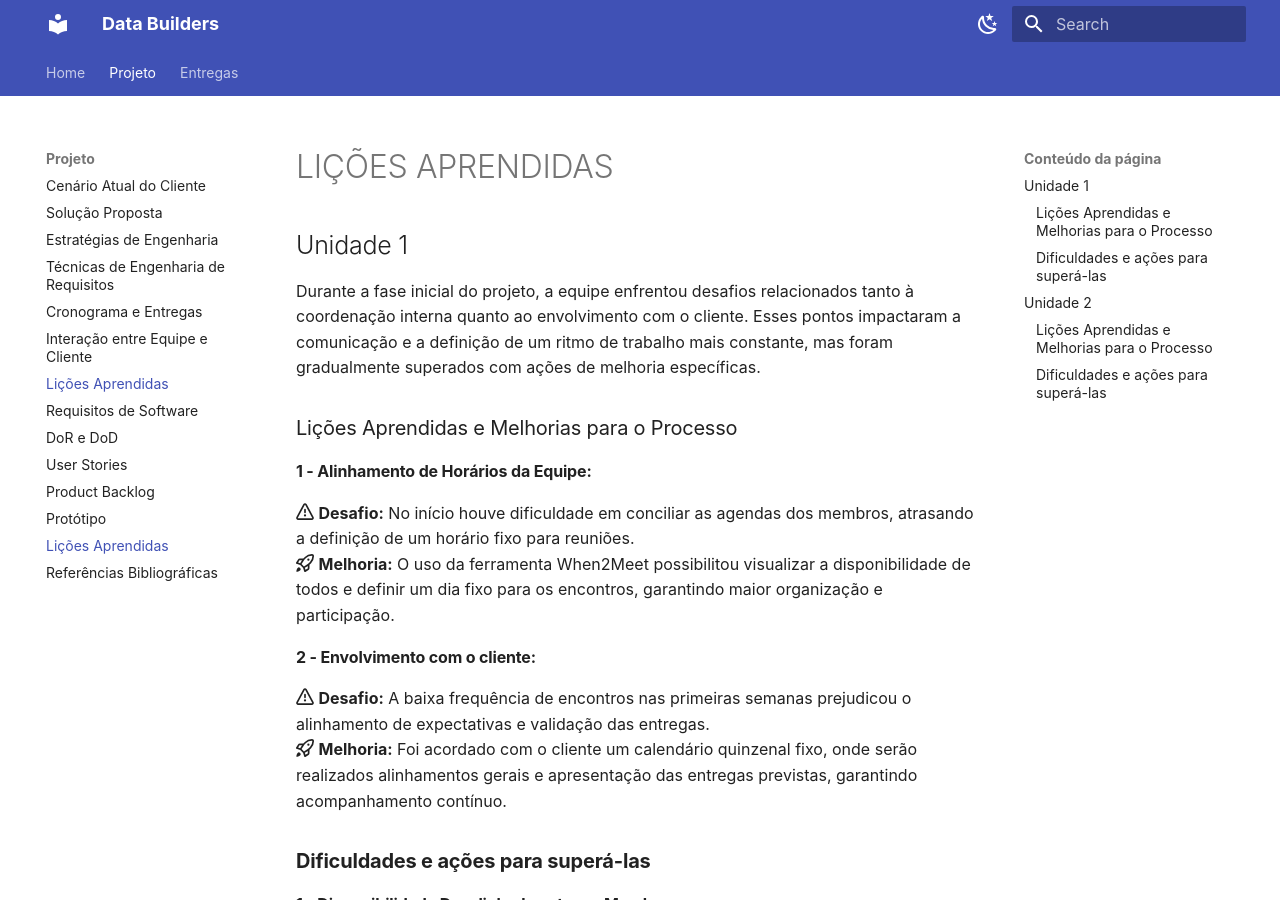
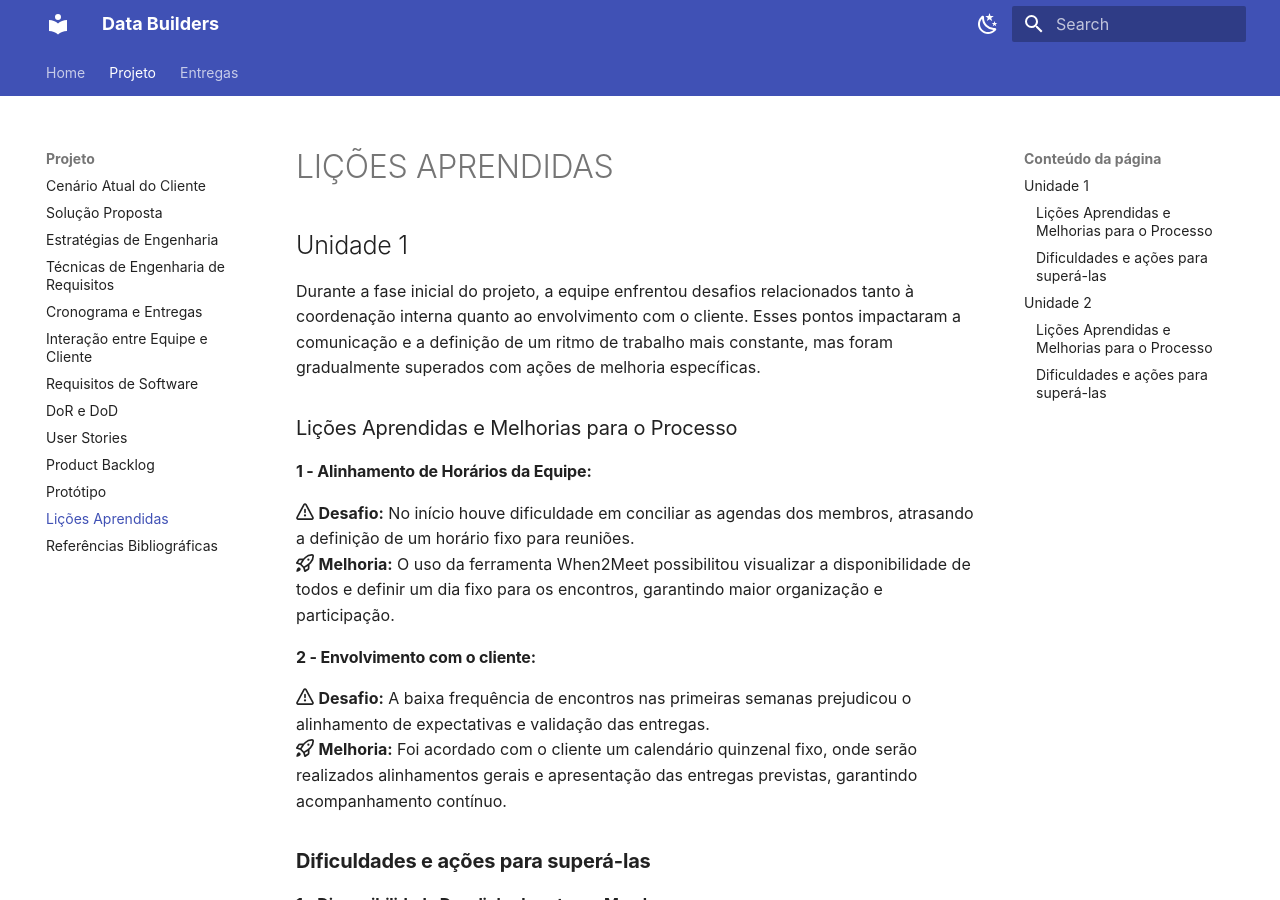
Before and after one commit to mdsreq-fga-unb/REQ-2025.2-T01-DataBuilders, an MkDocs documentation site: the page built from docs/visao_produto/licoes.md, in a window 1280 px wide and 900 px high. Built offline with MkDocs 1.6.1 and Material for MkDocs 9.7.7, drawn with Linux system fonts in a browser that asks for light colours; some web fonts are replaced.

Commit message:
tirando duplicação

```diff
--- a/mkdocs.yml
+++ b/mkdocs.yml
@@ -49,7 +49,6 @@ nav:
     - Técnicas de Engenharia de Requisitos: visao_produto/tecnicas_de_ER.md
     - Cronograma e Entregas: visao_produto/cronograma.md
     - Interação entre Equipe e Cliente: visao_produto/interacao.md
-    - Lições Aprendidas: visao_produto/licoes.md
     - Requisitos de Software: visao_produto/requisitos.md
     - DoR e DoD: visao_produto/dor_e_dod.md
     - User Stories: visao_produto/user_stories.md
```
